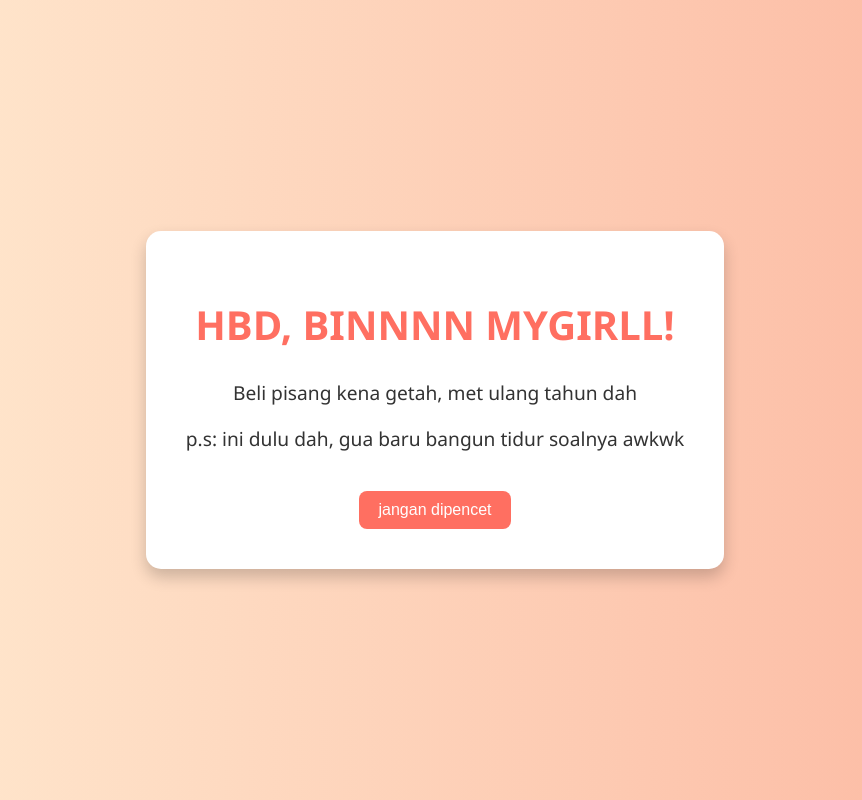
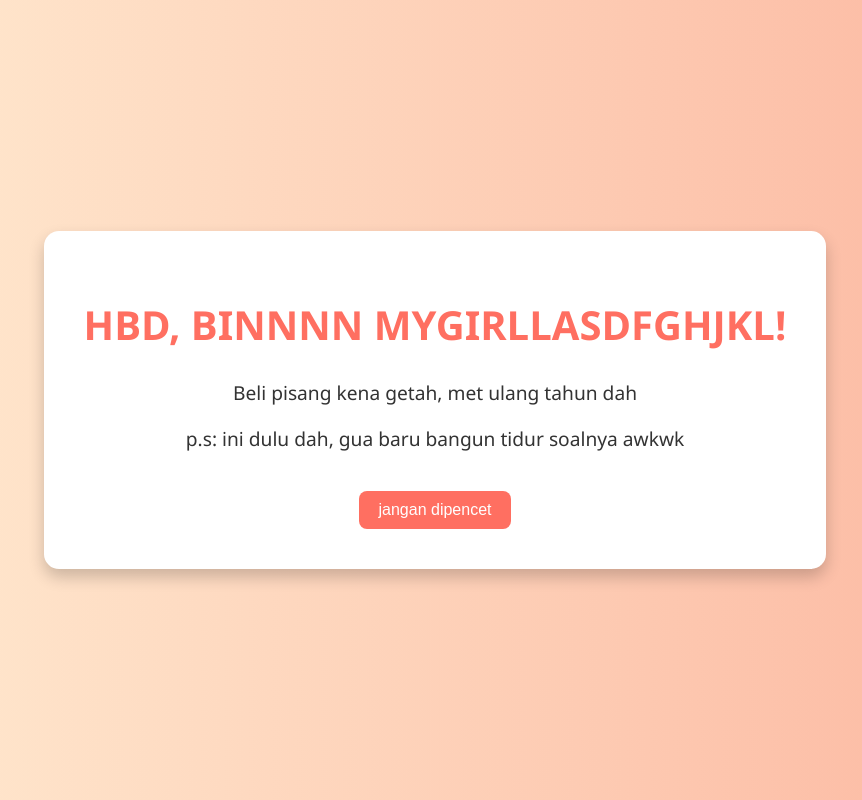
Before and after one commit to if-els3/nyobadoang, a plain HTML site: page index.html in a window 1280 px wide. Shown: the whole page, without its empty margins (205-1067 px from the left). Drawn offline with Linux system fonts and the light colour scheme.

Commit message:
Update index.html

```diff
--- a/index.html
+++ b/index.html
@@ -8,7 +8,7 @@
 </head>
 <body>
   <div class="container">
-    <h1>HBD, BINNNN MYGIRLL!</h1>
+    <h1>HBD, BINNNN MYGIRLLASDFGHJKL!</h1>
     <p>Beli pisang kena getah, met ulang tahun dah</p>
     <p>p.s: ini dulu dah, gua baru bangun tidur soalnya awkwk</p>
     <button onclick="alert('yaallah lu batu banget dibilangin, tapi have an amazing day ya cantik!')">jangan dipencet</button>
```
